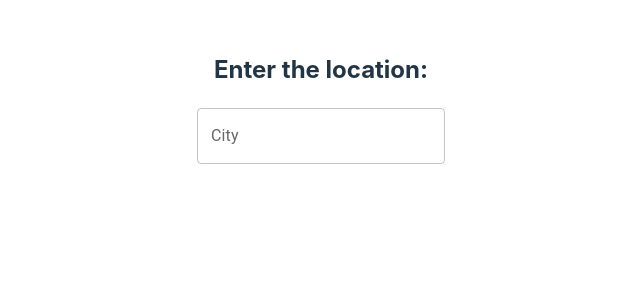
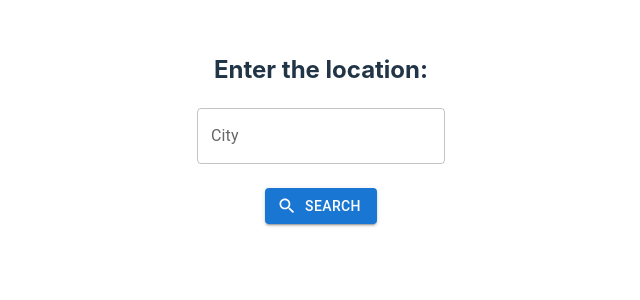
Before and after one commit to parvgoel2706/weather-app-react, a React (Vite) app: page / in a window 1280 px wide. Shown: the top 300 px of the page, without its empty margins (319-959 px from the left). Built offline with nearby package versions, Linux system fonts and the light colour scheme.

Commit message:
adding search button

```diff
--- a/src/Searchbox.jsx
+++ b/src/Searchbox.jsx
@@ -28,7 +28,7 @@ export default function SeacrhBox() {
         />
         <br />
         <br />
-        {/* <Button variant="contained" startIcon={<SearchIcon />}>Search</Button> */}
+        <Button variant="contained" startIcon={<SearchIcon />}>Search</Button>
       </form>
     </>
   );
```
